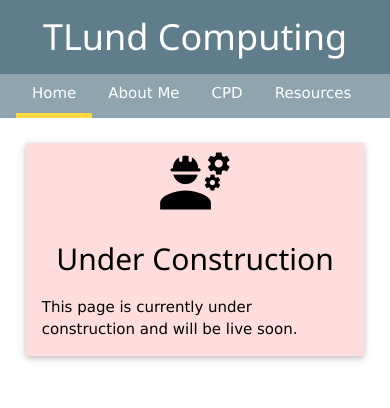
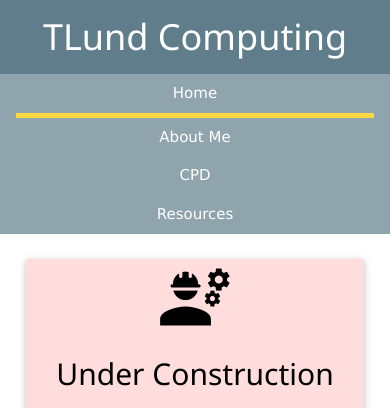
Before and after one commit to TLundComputing/TLundComputing.github.io, a plain HTML site: page index.html in a window 390 px wide. Shown: the top 408 px of the page. Drawn offline with nearby package versions, Linux system fonts and the light colour scheme.

Commit message:
Quick Update
Fixes Responsiveness

```diff
--- a/index.html
+++ b/index.html
@@ -15,10 +15,10 @@
                 <h1>TLund Computing</h1>
             </div>
             <div class="w3-container w3-bar tc-secondary">
-                <a href="index.html" class="w3-bar-item w3-button tc-active">Home</a>
-                <a href="about.html" class="w3-bar-item w3-button">About Me</a>
-                <a href="cpd.html" class="w3-bar-item w3-button">CPD</a>
-                <a href="resources.html" class="w3-bar-item w3-button">Resources</a>
+                <a href="index.html" class="w3-bar-item w3-button w3-mobile tc-active">Home</a>
+                <a href="about.html" class="w3-bar-item w3-button w3-mobile">About Me</a>
+                <a href="cpd.html" class="w3-bar-item w3-button w3-mobile">CPD</a>
+                <a href="resources.html" class="w3-bar-item w3-button w3-mobile">Resources</a>
             </div>
         </header>
         <section class="w3-container">
```
Also changed, not shown: about.html (+4 -4 lines), cpd.html (+4 -4 lines), resources.html (+4 -4 lines).
